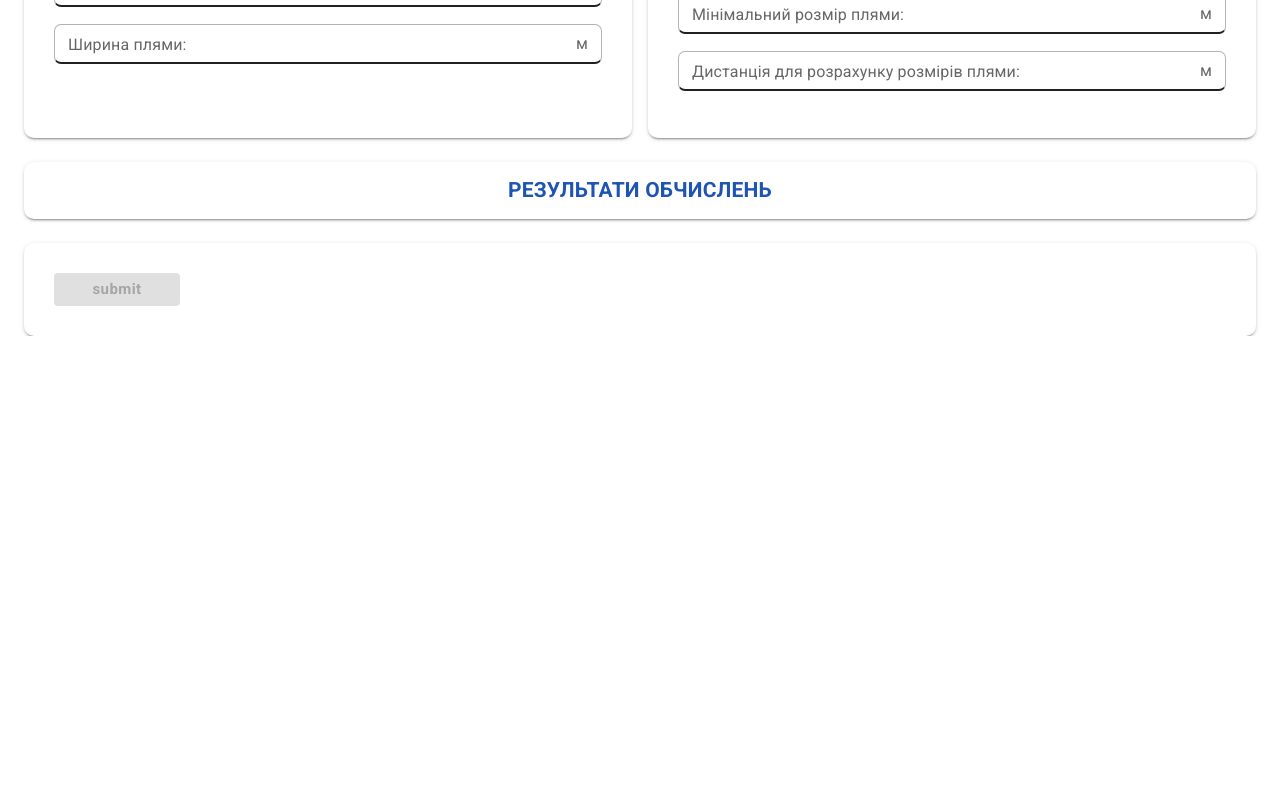
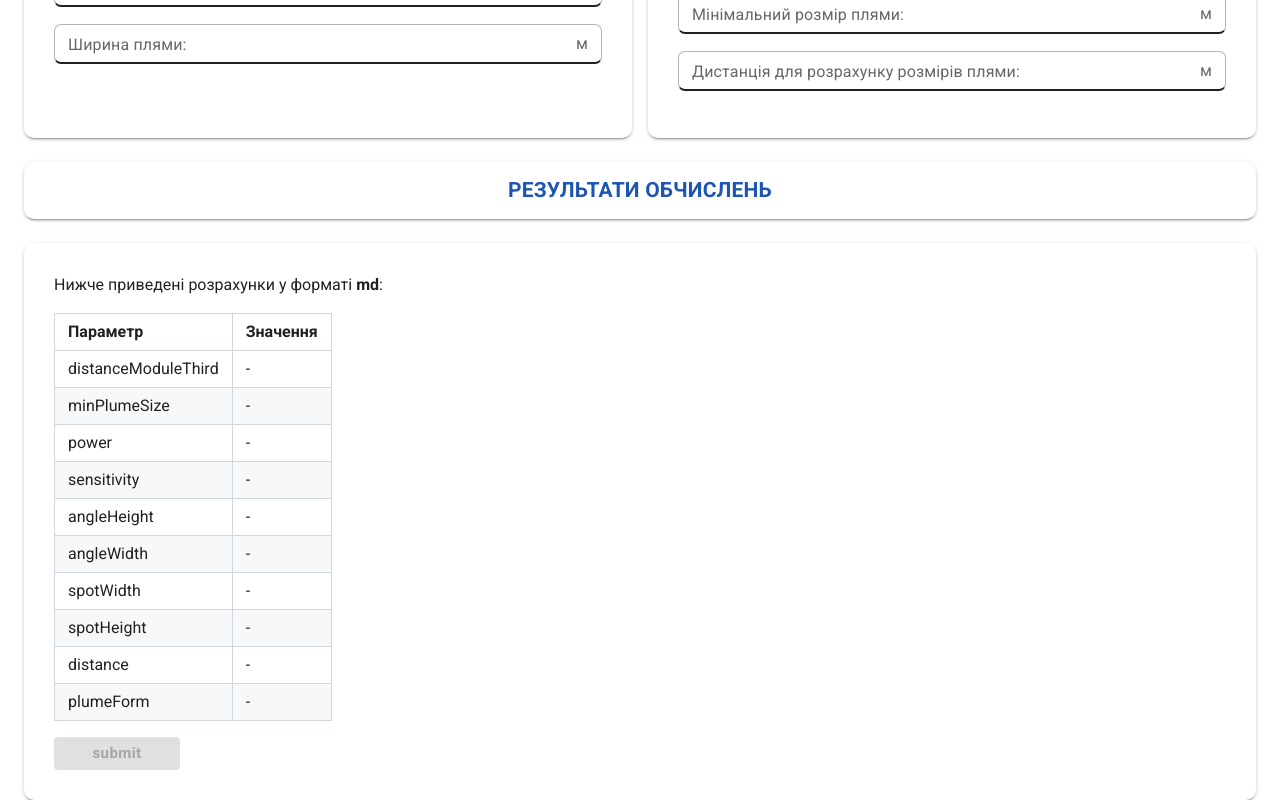
Before and after one commit to Skiftech-project/optiflow-frontend, a React (Vite) app: page /calculator in a window 1280 px wide. Shown: the part 538-1338 px from the top of the page. Before the commit the page ends 874 px from the top, so only its background shows below. Built offline with nearby package versions, Linux system fonts and the light colour scheme.

Commit message:
created prototype of summarizing data in md

```diff
--- a/package.json
+++ b/package.json
@@ -22,10 +22,12 @@
         "react": "^18.2.0",
         "react-dom": "^18.2.0",
         "react-hook-form": "^7.50.1",
+        "react-markdown": "^9.0.1",
         "react-redux": "^9.1.0",
         "react-router-dom": "^6.22.0",
         "react-spinners": "^0.13.8",
         "redux": "^5.0.1",
+        "remark-gfm": "^4.0.0",
         "yup": "^1.4.0"
     },
     "devDependencies": {
--- a/src/components/pages/CalculatorPage.jsx
+++ b/src/components/pages/CalculatorPage.jsx
@@ -1,3 +1,4 @@
+import { useState } from 'react';
 import { yupResolver } from '@hookform/resolvers/yup';
 import { FormProvider, useForm } from 'react-hook-form';
 import { Stack } from '@mui/material';
@@ -5,8 +6,12 @@ import { Stack } from '@mui/material';
 import { TitleBlock, Button, Block } from '../ui';
 import { FormBlock } from '../interface';
 import { validationSchemaCalc } from 'src/core/shemes';
+import Markdown from 'react-markdown';
+import remarkGfm from 'remark-gfm';
 
 const CalculatorPage = () => {
+    const [data, setData] = useState({});
+
     const methods = useForm({
         defaultValues: {
             plumeForm: 'ellipse',
@@ -26,7 +31,26 @@ const CalculatorPage = () => {
 
     const handleSubmit = data => {
         console.log(JSON.stringify(data, null, 2));
+        setData(data);
     };
+
+    const markdownData = `
+
+Нижче приведені розрахунки у форматі **md**:
+
+| Параметр | Значення   |
+| ----- | ------- |
+| distanceModuleThird  | ${data.distanceModuleThird || '-'} |
+| minPlumeSize | ${data.minPlumeSize || '-'} |
+| power | ${data.power || '-'} |
+| sensitivity | ${data.sensitivity || '-'} |
+| angleHeight | ${data.angleHeight || '-'} |
+| angleWidth | ${data.angleWidth || '-'} |
+| spotWidth | ${data.spotWidth || '-'} |
+| spotHeight | ${data.spotHeight || '-'} |
+| distance | ${data.distance || '-'} |
+| plumeForm | ${data.plumeForm || '-'} |
+`;
 
     return (
         <FormProvider {...methods}>
@@ -36,6 +60,8 @@ const CalculatorPage = () => {
                 <TitleBlock block>Результати обчислень</TitleBlock>
 
                 <Block padding="30px">
+                    <Markdown remarkPlugins={[remarkGfm]}>{markdownData}</Markdown>
+
                     <Button
                         disabled={!methods.formState.isValid}
                         onClick={methods.handleSubmit(handleSubmit)}
--- a/src/styles/index.css
+++ b/src/styles/index.css
@@ -12,3 +12,45 @@
     position: relative;
     height: 100vh;
 }
+
+/* Light theme. */
+:root {
+    --color-canvas-default: #ffffff;
+    --color-canvas-subtle: #f6f8fa;
+    --color-border-default: #d0d7de;
+    --color-border-muted: hsla(210, 18%, 87%, 1);
+}
+
+table {
+    border-spacing: 0;
+    border-collapse: collapse;
+    display: block;
+    margin-top: 0;
+    margin-bottom: 16px;
+    width: max-content;
+    max-width: 100%;
+    overflow: auto;
+}
+
+tr {
+    background-color: var(--color-canvas-default);
+    border-top: 1px solid var(--color-border-muted);
+}
+
+tr:nth-child(2n) {
+    background-color: var(--color-canvas-subtle);
+}
+
+td,
+th {
+    padding: 6px 13px;
+    border: 1px solid var(--color-border-default);
+}
+
+th {
+    font-weight: 600;
+}
+
+table img {
+    background-color: transparent;
+}
```
Also changed, not shown: 1 other file (tests, documents, lock files or other folders).
